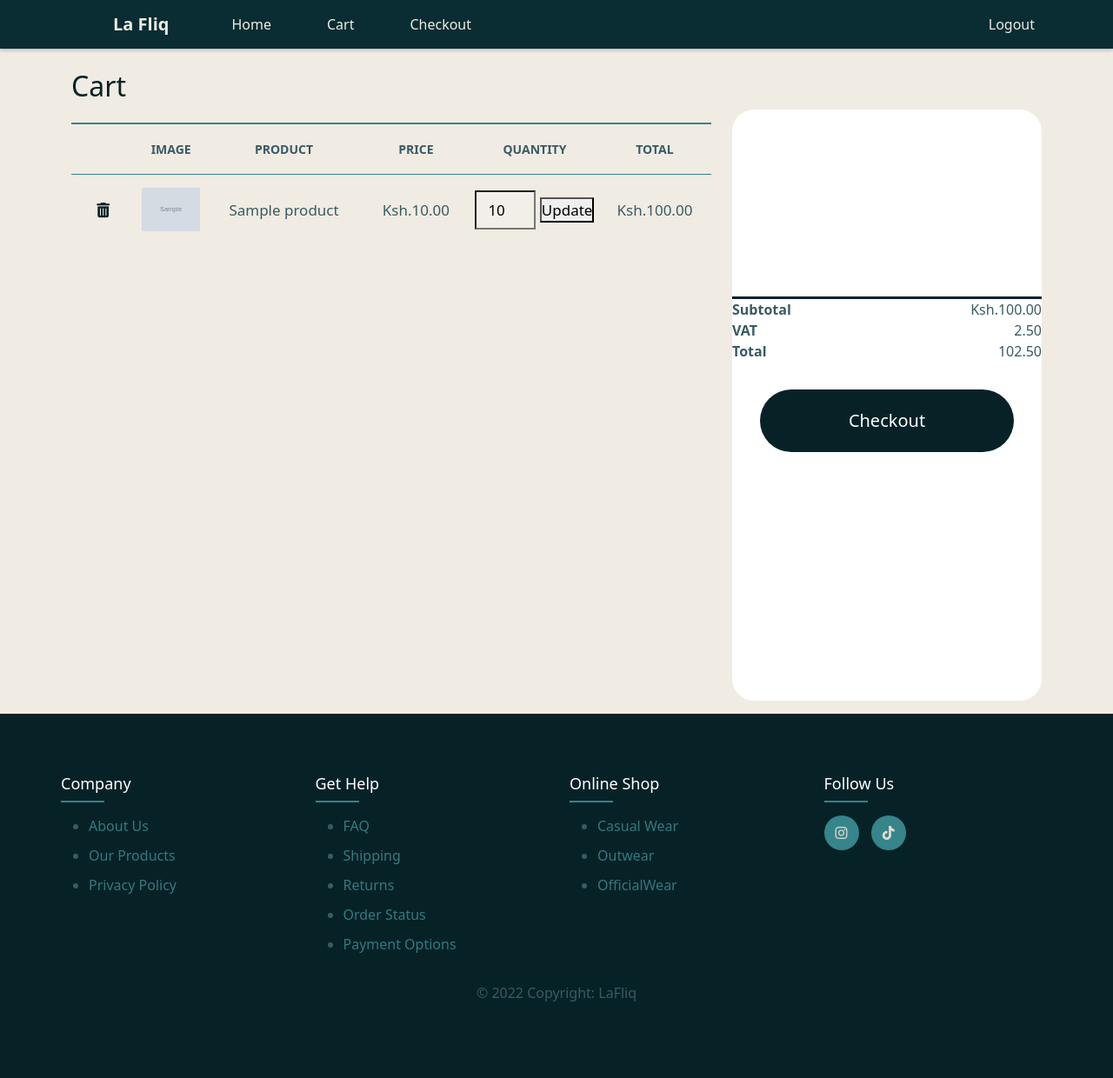
After one commit to Wanjiru393/LaFliq-Styles, a Django app: page /cart/ in a window 1280 px wide. The commit adds this page. Shown: the whole page at 87% size. Run offline with Django 4.2, Linux system fonts and the light colour scheme; a user stored in the database is signed in; tables that the repository leaves empty hold one stand-in row (values such as "Sample post"); grey boxes marked "Sample" are stand-in pictures; some libraries are stand-ins or nearby versions.

Commit message:
Adding an add_to_cart feature

```diff
--- a/Fliq/models.py
+++ b/Fliq/models.py
@@ -21,3 +21,15 @@ class Product(models.Model):
 
     def __str__(self):
         return self.name
+
+class Cart(models.Model):
+    user = models.ForeignKey(User, on_delete=models.CASCADE)
+    created_at = models.DateTimeField(auto_now_add=True)
+
+class CartItem(models.Model):
+    cart = models.ForeignKey(Cart, on_delete=models.CASCADE)
+    product = models.ForeignKey(Product, on_delete=models.CASCADE)
+    quantity = models.PositiveIntegerField(default=1)
+
+    def get_total_cost(self):
+        return self.quantity * self.product.price
--- a/Fliq/static/css/index.css
+++ b/Fliq/static/css/index.css
@@ -189,18 +189,18 @@ header .navbar-nav .nav-link.active {
     white-space: nowrap;
 }
 #cart table img{
-    width: 60%;
+    width: 80%;
 }
 #cart table td:nth-child(1){
     width:100px;
     text-align:center;
 }
 #cart table td:nth-child(2){
-    width:150px;
+    width:100px;
     text-align:center;
 }
 #cart table td:nth-child(3){
-    width:250px;
+    width:200px;
     text-align:center;
 }
 #cart table td:nth-child(4),
@@ -263,3 +263,15 @@ th:last-child {
     color:white;
     border-radius: 50px;
 }
+/* .update-btn{
+    display:flex;
+    flex-direction: column;
+    text-decoration: none;
+    padding: 5px 8px;
+    font-size:1 rem;
+    position: relative;
+    margin: 5px;
+    background-color:#072227;
+    color:white;
+    border-radius: 5px;
+} */
--- a/Fliq/templates/home.html
+++ b/Fliq/templates/home.html
@@ -32,7 +32,7 @@
                         <div class="d-flex justify-content-between align-items-center">
                             <div class="btn-group">
                                 <a href="{% url 'product_detail' product.id %}" class="btn btn-sm btn-outline-secondary">View</a>
-                                <a href="#" class="btn btn-sm btn-outline-secondary"><i class="fa fa-shopping-cart" aria-hidden="true"></i>Add to cart</a>
+                                <a href="{% url 'add_to_cart' product.id %}" class="btn btn-sm btn-outline-secondary"><i class="fa fa-shopping-cart" aria-hidden="true"></i>Add to cart</a>
                             </div>
                             <small class="text-muted">Ksh.{{ product.price }}</small>
                         </div>
--- a/Fliq/templates/index.html
+++ b/Fliq/templates/index.html
@@ -24,7 +24,6 @@
                 <div class="navbar-nav mr-auto">
                     <a class="nav-item nav-link mr-5 ms-5" href="{% url 'home' %}">Home</a>
                     <a class="nav-item nav-link mr-5 ms-5" href="#">Cart</a>
-                    <a class="nav-item nav-link mr-5 ms-5" href="#">Order-history</a>
                     <a class="nav-item nav-link mr-5 ms-5" href="#">Checkout</a>
 
                 </div>
--- /dev/null
+++ b/Fliq/templates/shopping_cart.html
@@ -0,0 +1,77 @@
+{% extends 'index.html' %}
+{% load static %}
+
+{% block content %}
+<div class="container">
+    <div class="row">
+        <h2>Cart</h2>
+
+    {% if cart_items %}
+        <div class="col-sm-8">
+        <section class="left-col" id="cart">
+            <table>
+                <thead>
+                    <tr>
+                        <td>   </td>
+                        <td>Image</td>
+                        <td>Product</td>
+                        <td>Price</td>
+                        <td>Quantity</td>
+                        <td>Total</td>
+                    </tr>
+                </thead>
+                <tbody>
+                    {% for cart_item in cart_items %}
+                    <tr>
+                        <td>
+                            <a href="{% url 'remove_from_cart' cart_item.id %}"><i class="fa-solid fa-trash-can" style="color:#072227;"></i></a>
+                        </td>
+                        <td><img src="{{  cart_item.product.image.url }}" alt=""></td>
+                        <td>{{ cart_item.product.name }}</td>
+                        <td>Ksh.{{ cart_item.product.price }}</td>
+                        <td>
+                            <form method="POST" action="{% url 'update_cart' %}">
+                                {% csrf_token %}
+                                <input type="hidden" name="cart_item" value="{{ cart_item.id }}">
+                                <input type="number" name="quantity" value="{{ cart_item.quantity }}" min="1">
+                                <button type="submit">Update</button>
+                            </form>
+                        </td>
+                        <td>Ksh.{{ cart_item.get_total_cost }} </td>
+                    </tr>
+                    {% endfor %}
+                </tbody>
+            </table>
+            <br>
+            <br>
+        </section>
+
+        </div>
+        <div class="col-sm-4">
+            <section class="right-col">
+                <div class="total-price">
+                    <table>
+                        <tr>
+                            <td><strong>Subtotal</strong></td>
+                            <td>Ksh.{{ subtotal }}</td>
+                        </tr>
+                        <tr>
+                            <td><strong>VAT</strong></td>
+                            <td>{{ tax }}</td>
+                        </tr>
+                        <tr>
+                            <td><strong>Total</strong></td>
+                            <td>{{ total }}</td>
+                        </tr>
+                    </table>
+                </div>
+                <a href="#" class="btn checkout-btn">Checkout</a>
+    {% else %}
+    <p>Your cart is empty.</p>
+    {% endif %}
+            </section>
+        </div>
+    </div>
+</div>
+
+{% endblock content %}
--- a/Fliq/urls.py
+++ b/Fliq/urls.py
@@ -8,4 +8,8 @@ urlpatterns = [
     path('logout/', views.logout_view, name='logout'),
     path('category/slug:category_slug/', views.product_list, name='product_list_by_category'),
     path('product/<int:product_id>/', views.product_detail, name='product_detail'),
+    path('cart/', views.cart_view, name='cart_view'),
+    path('add-to-cart/<int:product_id>/', views.add_to_cart, name='add_to_cart'),
+    path('remove-from-cart/<int:cart_item_id>/', views.remove_from_cart, name='remove_from_cart'),
+    path('update-cart/', views.update_cart, name='update_cart'),
 ]
--- a/Fliq/views.py
+++ b/Fliq/views.py
@@ -2,7 +2,8 @@ from django.shortcuts import render, redirect, get_object_or_404
 from .forms import UserRegistrationForm
 from django.contrib.auth import authenticate, login, logout
 from django.contrib import messages
-from .models import Product, Category
+from .models import Product, Category, Cart, CartItem
+import decimal
 
 # Create your views here.
 
@@ -59,3 +60,52 @@ def product_detail(request, product_id):
         'product': product,
     }
     return render(request, 'product_detail.html', context)
+
+#cart
+
+def cart_view(request):
+    cart = Cart.objects.filter(user=request.user).first()
+    if not cart:
+        cart = Cart.objects.create(user=request.user)
+    cart_items = cart.cartitem_set.all()
+    subtotal = sum(item.get_total_cost() for item in cart_items)
+    tax = decimal.Decimal('0.025') * subtotal
+    tax = tax.quantize(decimal.Decimal('.01'), rounding=decimal.ROUND_HALF_UP)
+    total = subtotal + tax
+    total = total.quantize(decimal.Decimal('.01'), rounding=decimal.ROUND_HALF_UP)
+    context = {
+        'cart_items': cart_items,
+        'cart': cart,
+        'subtotal': subtotal,
+        'tax': tax,
+        'total': total,
+    }
+    return render(request, 'shopping_cart.html', context)
+
+def add_to_cart(request, product_id):
+    product = get_object_or_404(Product, id=product_id)
+    cart = Cart.objects.filter(user=request.user).first()
+    if not cart:
+        cart = Cart.objects.create(user=request.user)
+    cart_item, created = CartItem.objects.get_or_create(cart=cart, product=product)
+    cart_item.quantity += 1
+    cart_item.save()
+    messages.success(request, 'Product added to cart.')
+    return redirect('cart_view')
+
+def remove_from_cart(request, cart_item_id):
+    cart_item = get_object_or_404(CartItem, id=cart_item_id)
+    cart_item.delete()
+    messages.success(request, 'Product removed from cart.')
+    return redirect('cart_view')
+
+def update_cart(request):
+    if request.method == 'POST':
+        cart_items = request.POST.getlist('cart_item')
+        quantities = request.POST.getlist('quantity')
+        for i in range(len(cart_items)):
+            cart_item = CartItem.objects.get(id=cart_items[i])
+            cart_item.quantity = quantities[i]
+            cart_item.save()
+        messages.success(request, 'Cart updated.')
+        return redirect('cart_view')
```
Also changed, not shown: Fliq/migrations/0002_cart_cartitem.py (added).
